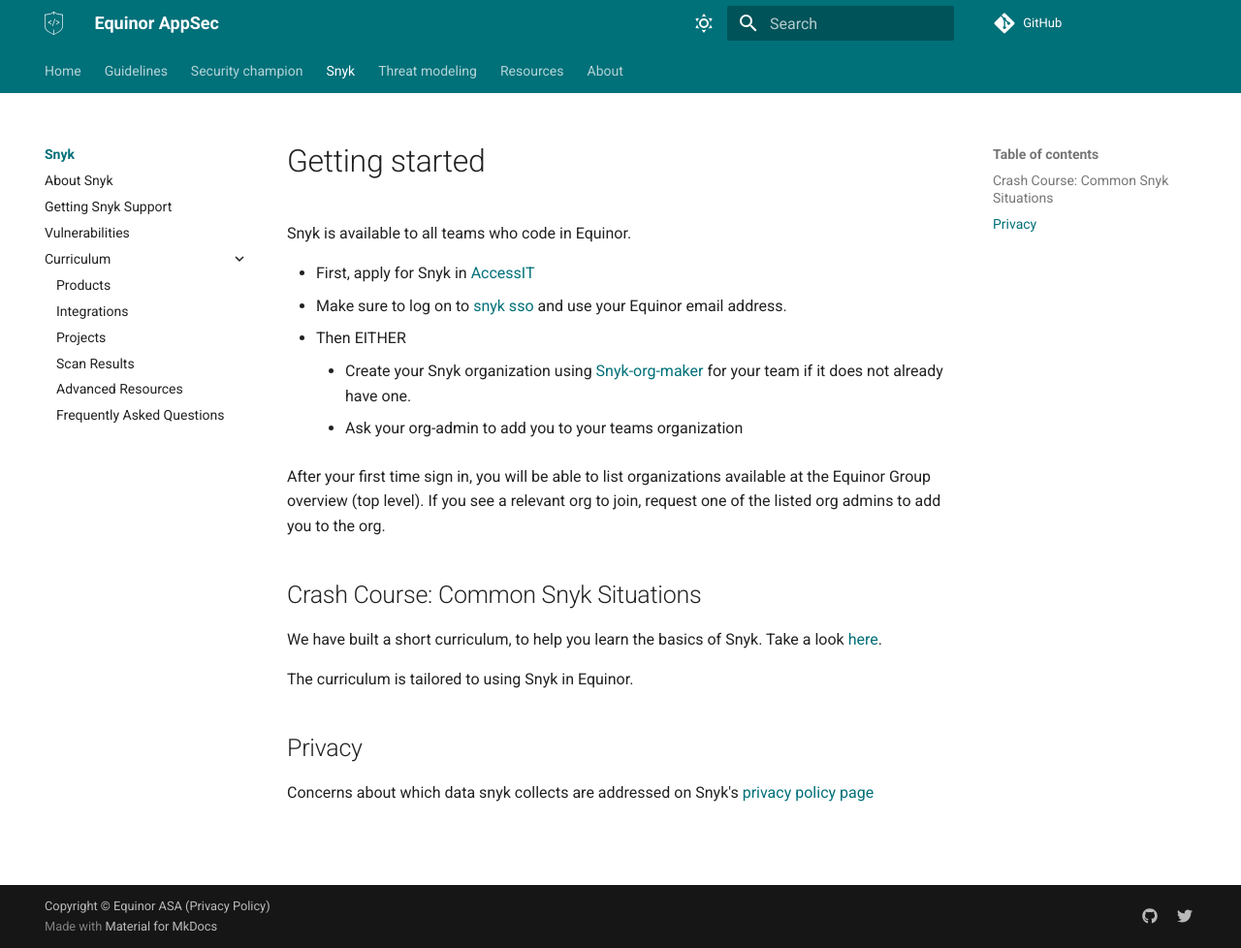
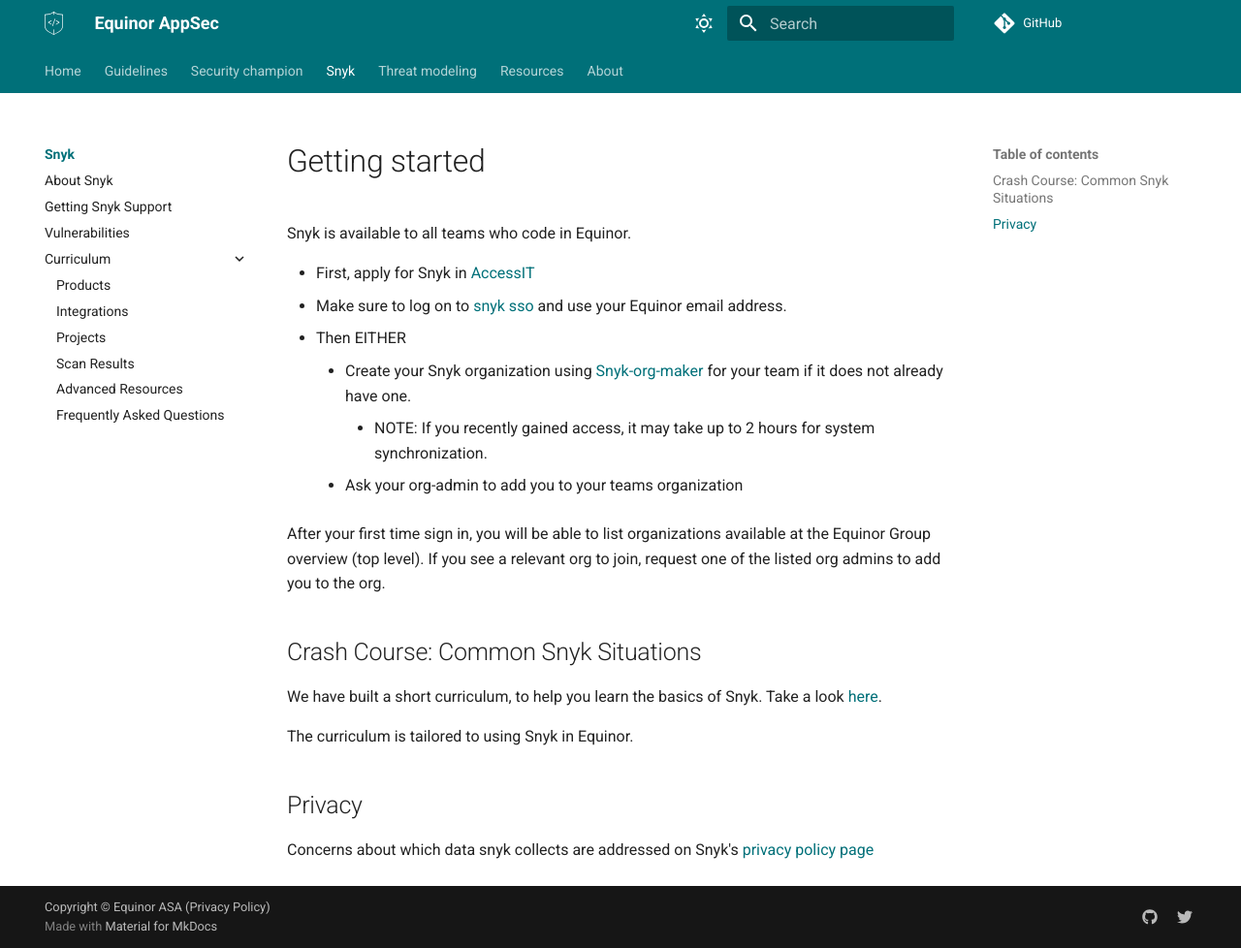
Before and after one commit to equinor/appsec, an MkDocs documentation site: the page built from docs/snyk/index.md, in a window 1280 px wide and 978 px high. Shown: the whole window at 97% size. Built offline with MkDocs 1.6.1 and Material for MkDocs 9.7.7, drawn with Linux system fonts in a browser that asks for light colours; some web fonts are replaced; comment, search, counter and statistics services are not loaded.

Commit message:
Add a note about waiting for system sync

```diff
--- a/docs/snyk/index.md
+++ b/docs/snyk/index.md
@@ -5,6 +5,7 @@
 - Make sure to log on to [snyk sso](https://app.snyk.io/login/sso) and use your Equinor email address.
 - Then EITHER
     - Create your Snyk organization using [Snyk-org-maker](https://app-snyk-org-maker-prod.radix.equinor.com/) for your team if it does not already have one.
+        - NOTE: If you recently gained access, it may take up to 2 hours for system synchronization.
     - Ask your org-admin to add you to your teams organization
 
 After your first time sign in, you will be able to list organizations available at the Equinor Group overview (top level). If you see a relevant org to join, request one of the listed org admins to add you to the org.
```
